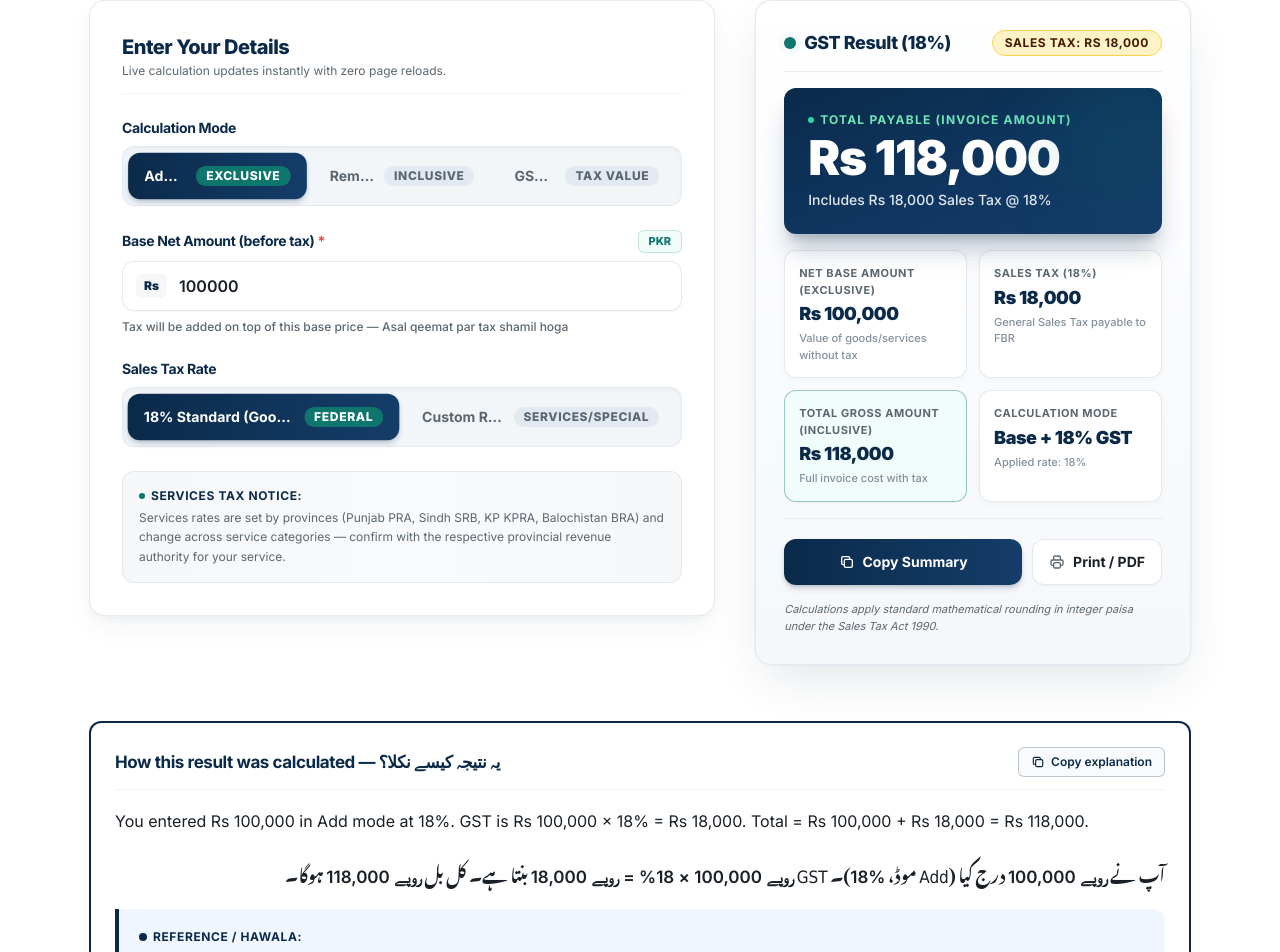
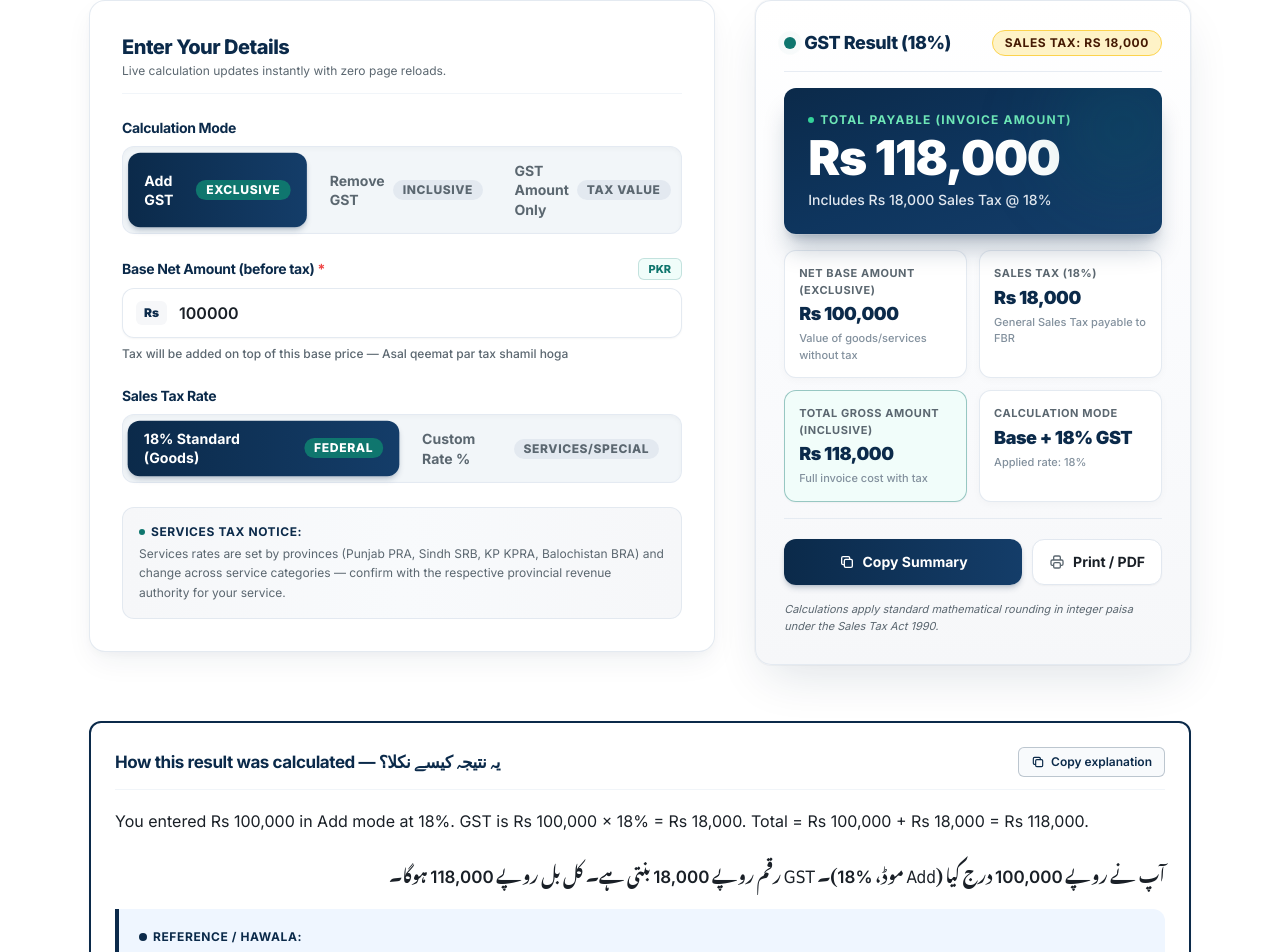
Before and after one commit to ihaider3/Pakistan-Tax-Website, a Next.js app: page /gst-calculator in a window 1280 px wide. Shown: the part 653-1605 px from the top of the page. Built offline with nearby package versions, Linux system fonts and the light colour scheme; a web font is replaced by a local one.

Commit message:
fix(audit): resolve D1-D8 audit defects (GST decimals, zero inputs, label truncations, Urdu BiDi spacing, grammar, selector prices)

```diff
--- a/src/app/fitrana-calculator/page.tsx
+++ b/src/app/fitrana-calculator/page.tsx
@@ -19,11 +19,12 @@ export default function FitranaCalculatorPage() {
   const [staple, setStaple] = useState<StapleType>("wheat");
   const [source, setSource] = useState<FitranaSourceKey>("muneeb");
 
+  const currentRates = fitranaRates2026.sources[source].rates;
   const stapleOptions: ToggleOption<StapleType>[] = [
-    { value: "wheat", label: "Wheat (Gandum)", badge: "Rs 300" },
-    { value: "barley", label: "Barley (Jau)", badge: "4 kg" },
-    { value: "dates", label: "Dates (Khajoor)", badge: "4 kg" },
-    { value: "raisins", label: "Raisins (Kishmish)", badge: "4 kg" },
+    { value: "wheat", label: "Wheat (Gandum)", badge: `Rs ${currentRates.wheat.amount.toLocaleString()}` },
+    { value: "barley", label: "Barley (Jau)", badge: `Rs ${currentRates.barley.amount.toLocaleString()}` },
+    { value: "dates", label: "Dates (Khajoor)", badge: `Rs ${currentRates.dates.amount.toLocaleString()}` },
+    { value: "raisins", label: "Raisins (Kishmish)", badge: `Rs ${currentRates.raisins.amount.toLocaleString()}` },
   ];
 
   const sourceOptions: ToggleOption<FitranaSourceKey>[] = [
@@ -73,14 +74,14 @@ export default function FitranaCalculatorPage() {
         },
         {
           label: "Total Family Members",
-          value: `${result.familyMembers} persons`,
+          value: `${result.familyMembers} ${result.familyMembers === 1 ? "person" : "persons"}`,
           subtext: "Self + all dependent family members",
         },
       ]
     : [];
 
   const copySummaryText = result
-    ? `Household Fitrana: ${formatRupees(result.totalFitrana)} (${result.familyMembers} persons × ${formatRupees(result.perPersonRate)} on ${result.stapleName} - ${result.sourceName}) — Pakistan Finance Calculators`
+    ? `Household Fitrana: ${formatRupees(result.totalFitrana)} (${result.familyMembers} ${result.familyMembers === 1 ? "person" : "persons"} × ${formatRupees(result.perPersonRate)} on ${result.stapleName} - ${result.sourceName}) — Pakistan Finance Calculators`
     : "";
 
   // Side-by-Side Rates Comparison Table
@@ -264,16 +265,18 @@ export default function FitranaCalculatorPage() {
       : "کشمش"
     : "";
 
+  const personPlural = result ? (result.familyMembers === 1 ? "person" : "persons") : "persons";
+
   const explanationBox = result ? (
     <ExplanationBox
       type="islamic"
-      englishText={`Fitrana is paid per person before the Eid prayer. Your family has ${result.familyMembers} persons. At Rs ${formatRupees(result.perPersonRate, { prefix: false })} per person (${result.stapleName}, ${result.sourceName}), your total Fitrana is ${result.familyMembers} × Rs ${formatRupees(result.perPersonRate, { prefix: false })} = Rs ${formatRupees(result.totalFitrana, { prefix: false })}.`}
+      englishText={`Fitrana is paid per person before the Eid prayer. Your family has ${result.familyMembers} ${personPlural}. At Rs ${formatRupees(result.perPersonRate, { prefix: false })} per person (${result.stapleName}, ${result.sourceName}), your total Fitrana is ${result.familyMembers} × Rs ${formatRupees(result.perPersonRate, { prefix: false })} = Rs ${formatRupees(result.totalFitrana, { prefix: false })}.`}
       urduText={
         <>
-          فطرانہ ہر فرد کے حساب سے عید کی نماز سے پہلے ادا کرنا ہوتا ہے۔ آپ کے گھرانے میں <span dir="ltr" className="inline-block font-sans font-semibold">{result.familyMembers}</span> افراد ہیں۔ <span dir="ltr" className="inline-block font-sans font-semibold">روپے {formatRupees(result.perPersonRate, { prefix: false })}</span> فی فرد ({stapleNameUrdu}، {result.sourceName}) کے حساب سے کل فطرانہ <span dir="ltr" className="inline-block font-sans font-semibold">{result.familyMembers} × روپے {formatRupees(result.perPersonRate, { prefix: false })} = روپے {formatRupees(result.totalFitrana, { prefix: false })}</span> بنتا ہے۔
+          فطرانہ ہر فرد کے حساب سے عید کی نماز سے پہلے ادا کرنا ہوتا ہے۔ آپ کے گھرانے میں <bdi dir="ltr" className="font-sans font-semibold">{result.familyMembers}</bdi> {result.familyMembers === 1 ? "فرد ہے" : "افراد ہیں"}۔ روپے <bdi dir="ltr" className="font-sans font-semibold">{formatRupees(result.perPersonRate, { prefix: false })}</bdi> فی فرد ({stapleNameUrdu}، {result.sourceName}) کے حساب سے کل فطرانہ روپے <bdi dir="ltr" className="font-sans font-semibold">{formatRupees(result.totalFitrana, { prefix: false })}</bdi> بنتا ہے۔
         </>
       }
-      urduTextPlain={`فطرانہ ہر فرد کے حساب سے عید کی نماز سے پہلے ادا کرنا ہوتا ہے۔ آپ کے گھرانے میں ${result.familyMembers} افراد ہیں۔ روپے ${formatRupees(result.perPersonRate, { prefix: false })} فی فرد (${stapleNameUrdu}، ${result.sourceName}) کے حساب سے کل فطرانہ ${result.familyMembers} × روپے ${formatRupees(result.perPersonRate, { prefix: false })} = روپے ${formatRupees(result.totalFitrana, { prefix: false })} بنتا ہے۔`}
+      urduTextPlain={`فطرانہ ہر فرد کے حساب سے عید کی نماز سے پہلے ادا کرنا ہوتا ہے۔ آپ کے گھرانے میں ${result.familyMembers} ${result.familyMembers === 1 ? "فرد ہے" : "افراد ہیں"}۔ روپے ${formatRupees(result.perPersonRate, { prefix: false })} فی فرد (${stapleNameUrdu}، ${result.sourceName}) کے حساب سے کل فطرانہ روپے ${formatRupees(result.totalFitrana, { prefix: false })} بنتا ہے۔`}
       extraBullets={fitranaBullets}
       referenceContent={
         <>
@@ -288,7 +291,7 @@ export default function FitranaCalculatorPage() {
               <strong>Note:</strong> Wheat Rs 300 per person is the agreed minimum (Mufti Muneeb + CII both). Barley, dates and raisins rates differ by source — the calculator already shows both.
             </p>
             <div dir="rtl" lang="ur" className="font-urdu text-right text-slate-800 pt-0.5">
-              <strong className="text-primary font-bold ml-1.5 font-sans">نوٹ:</strong> گندم <span dir="ltr" className="inline-block font-sans font-semibold">روپے 300</span> فی فرد متفقہ کم از کم رقم ہے (مفتی منیب + سی آئی آئی دونوں)۔ جو، کھجور اور کشمش کے نرخ ماخذ کے لحاظ سے مختلف ہیں — کیلکولیٹر دونوں دکھاتا ہے۔
+              <strong className="text-primary font-bold ml-1.5 font-sans">نوٹ:</strong> گندم روپے <bdi dir="ltr" className="font-sans font-semibold">300</bdi> فی فرد متفقہ کم از کم رقم ہے (مفتی منیب + سی آئی آئی دونوں)۔ جو، کھجور اور کشمش کے نرخ ماخذ کے لحاظ سے مختلف ہیں — کیلکولیٹر دونوں دکھاتا ہے۔
             </div>
           </div>
         </>
--- a/src/app/gst-calculator/page.tsx
+++ b/src/app/gst-calculator/page.tsx
@@ -39,8 +39,9 @@ export default function GstCalculatorPage() {
 
   const effectiveRate = ratePreset === "18" ? 18 : customRateNum;
 
+  const isBlank = amountRaw.trim() === "";
   let result: GstCalculationResult | null = null;
-  if (isValid && amountNum > 0) {
+  if (isValid && !isBlank && amountNum >= 0) {
     result = calculateGst(amountNum, mode, effectiveRate);
   }
 
@@ -49,19 +50,19 @@ export default function GstCalculatorPage() {
     ? [
         {
           label: "Net Base Amount (Exclusive)",
-          value: formatRupees(result.baseAmount),
+          value: formatRupees(result.baseAmount, { showPaisaIfDecimal: true }),
           subtext: "Value of goods/services without tax",
           highlight: mode === "remove",
         },
         {
           label: `Sales Tax (${result.ratePercentage})`,
-          value: formatRupees(result.gstAmount),
+          value: formatRupees(result.gstAmount, { showPaisaIfDecimal: true }),
           subtext: "General Sales Tax payable to FBR",
           highlight: mode === "amount_only",
         },
         {
           label: "Total Gross Amount (Inclusive)",
-          value: formatRupees(result.totalAmount),
+          value: formatRupees(result.totalAmount, { showPaisaIfDecimal: true }),
           subtext: "Full invoice cost with tax",
           highlight: mode === "add",
         },
@@ -79,7 +80,7 @@ export default function GstCalculatorPage() {
     : [];
 
   const copySummaryText = result
-    ? `Base Price: ${formatRupees(result.baseAmount)} | GST (${result.ratePercentage}): ${formatRupees(result.gstAmount)} | Total Invoice: ${formatRupees(result.totalAmount)} — Pakistan Finance Calculators`
+    ? `Base Price: ${formatRupees(result.baseAmount, { showPaisaIfDecimal: true })} | GST (${result.ratePercentage}): ${formatRupees(result.gstAmount, { showPaisaIfDecimal: true })} | Total Invoice: ${formatRupees(result.totalAmount, { showPaisaIfDecimal: true })} — Pakistan Finance Calculators`
     : "";
 
   // Breakdown Table
@@ -108,7 +109,7 @@ export default function GstCalculatorPage() {
                   : "0%"}
               </span>
             ),
-            amount: formatRupees(result.baseAmount),
+            amount: formatRupees(result.baseAmount, { showPaisaIfDecimal: true }),
           },
         },
         {
@@ -130,7 +131,7 @@ export default function GstCalculatorPage() {
                   : "0%"}
               </span>
             ),
-            amount: formatRupees(result.gstAmount),
+            amount: formatRupees(result.gstAmount, { showPaisaIfDecimal: true }),
           },
         },
       ]
@@ -241,26 +242,27 @@ export default function GstCalculatorPage() {
                 ? result.totalAmount
                 : mode === "remove"
                 ? result.baseAmount
-                : result.totalAmount
+                : result.totalAmount,
+              { showPaisaIfDecimal: true }
             )
           : "Rs 0"
       }
       mainSubtext={
         result
-          ? `Includes ${formatRupees(result.gstAmount)} Sales Tax @ ${result.ratePercentage}`
+          ? `Includes ${formatRupees(result.gstAmount, { showPaisaIfDecimal: true })} Sales Tax @ ${result.ratePercentage}`
           : undefined
       }
       statusBadge={
         result
           ? {
-              text: `Sales Tax: ${formatRupees(result.gstAmount)}`,
+              text: `Sales Tax: ${formatRupees(result.gstAmount, { showPaisaIfDecimal: true })}`,
               variant: "warning",
             }
           : undefined
       }
       secondaryResults={secondaryResults}
       copySummaryText={copySummaryText}
-      isEmpty={!result || amountNum <= 0}
+      isEmpty={isBlank || !isValid || !result}
       emptyPrompt="Enter an amount above to see your result — Upar raqam likhein, result foran nazar aayega."
       footnote="Calculations apply standard mathematical rounding in integer paisa under the Sales Tax Act 1990."
     />
@@ -271,32 +273,32 @@ export default function GstCalculatorPage() {
       type="tax"
       englishText={
         mode === "add"
-          ? `You entered Rs ${formatRupees(result.baseAmount, { prefix: false })} in Add mode at ${result.ratePercentage}. GST is Rs ${formatRupees(result.baseAmount, { prefix: false })} × ${result.ratePercentage} = Rs ${formatRupees(result.gstAmount, { prefix: false })}. Total = Rs ${formatRupees(result.baseAmount, { prefix: false })} + Rs ${formatRupees(result.gstAmount, { prefix: false })} = Rs ${formatRupees(result.totalAmount, { prefix: false })}.`
+          ? `You entered Rs ${formatRupees(result.baseAmount, { prefix: false, showPaisaIfDecimal: true })} in Add mode at ${result.ratePercentage}. GST is Rs ${formatRupees(result.baseAmount, { prefix: false, showPaisaIfDecimal: true })} × ${result.ratePercentage} = Rs ${formatRupees(result.gstAmount, { prefix: false, showPaisaIfDecimal: true })}. Total = Rs ${formatRupees(result.baseAmount, { prefix: false, showPaisaIfDecimal: true })} + Rs ${formatRupees(result.gstAmount, { prefix: false, showPaisaIfDecimal: true })} = Rs ${formatRupees(result.totalAmount, { prefix: false, showPaisaIfDecimal: true })}.`
           : mode === "remove"
-          ? `You entered Rs ${formatRupees(result.totalAmount, { prefix: false })} in Remove mode at ${result.ratePercentage}. Base price is Rs ${formatRupees(result.totalAmount, { prefix: false })} ÷ ${(1 + effectiveRate / 100).toFixed(2).replace(/\.?0+$/, "")} = Rs ${formatRupees(result.baseAmount, { prefix: false })}. GST inside it is Rs ${formatRupees(result.totalAmount, { prefix: false })} − Rs ${formatRupees(result.baseAmount, { prefix: false })} = Rs ${formatRupees(result.gstAmount, { prefix: false })}.`
-          : `You entered Rs ${formatRupees(result.gstAmount, { prefix: false })} in GST Amount mode at ${result.ratePercentage}. Base price is Rs ${formatRupees(result.baseAmount, { prefix: false })}. Total = Rs ${formatRupees(result.baseAmount, { prefix: false })} + Rs ${formatRupees(result.gstAmount, { prefix: false })} = Rs ${formatRupees(result.totalAmount, { prefix: false })}.`
+          ? `You entered Rs ${formatRupees(result.totalAmount, { prefix: false, showPaisaIfDecimal: true })} in Remove mode at ${result.ratePercentage}. Base price is Rs ${formatRupees(result.totalAmount, { prefix: false, showPaisaIfDecimal: true })} ÷ ${(1 + effectiveRate / 100).toFixed(2).replace(/\.?0+$/, "")} = Rs ${formatRupees(result.baseAmount, { prefix: false, showPaisaIfDecimal: true })}. GST inside it is Rs ${formatRupees(result.totalAmount, { prefix: false, showPaisaIfDecimal: true })} − Rs ${formatRupees(result.baseAmount, { prefix: false, showPaisaIfDecimal: true })} = Rs ${formatRupees(result.gstAmount, { prefix: false, showPaisaIfDecimal: true })}.`
+          : `You entered Rs ${formatRupees(result.gstAmount, { prefix: false, showPaisaIfDecimal: true })} in GST Amount mode at ${result.ratePercentage}. Base price is Rs ${formatRupees(result.baseAmount, { prefix: false, showPaisaIfDecimal: true })}. Total = Rs ${formatRupees(result.baseAmount, { prefix: false, showPaisaIfDecimal: true })} + Rs ${formatRupees(result.gstAmount, { prefix: false, showPaisaIfDecimal: true })} = Rs ${formatRupees(result.totalAmount, { prefix: false, showPaisaIfDecimal: true })}.`
       }
       urduText={
         mode === "add" ? (
           <>
-            آپ نے <span dir="ltr" className="inline-block font-sans font-semibold">روپے {formatRupees(result.baseAmount, { prefix: false })}</span> درج کیا (Add موڈ، <span dir="ltr" className="inline-block font-sans font-semibold">{result.ratePercentage}</span>)۔ GST <span dir="ltr" className="inline-block font-sans font-semibold">روپے {formatRupees(result.baseAmount, { prefix: false })} × {result.ratePercentage} = روپے {formatRupees(result.gstAmount, { prefix: false })}</span> بنتا ہے۔ کل بل <span dir="ltr" className="inline-block font-sans font-semibold">روپے {formatRupees(result.totalAmount, { prefix: false })}</span> ہوگا۔
+            آپ نے روپے <bdi dir="ltr" className="font-sans font-semibold">{formatRupees(result.baseAmount, { prefix: false, showPaisaIfDecimal: true })}</bdi> درج کیا (Add موڈ، <bdi dir="ltr" className="font-sans font-semibold">{result.ratePercentage}</bdi>)۔ GST رقم روپے <bdi dir="ltr" className="font-sans font-semibold">{formatRupees(result.gstAmount, { prefix: false, showPaisaIfDecimal: true })}</bdi> بنتی ہے۔ کل بل روپے <bdi dir="ltr" className="font-sans font-semibold">{formatRupees(result.totalAmount, { prefix: false, showPaisaIfDecimal: true })}</bdi> ہوگا۔
           </>
         ) : mode === "remove" ? (
           <>
-            آپ نے <span dir="ltr" className="inline-block font-sans font-semibold">روپے {formatRupees(result.totalAmount, { prefix: false })}</span> درج کیا (Remove موڈ، <span dir="ltr" className="inline-block font-sans font-semibold">{result.ratePercentage}</span>)۔ اصل قیمت (بغیر ٹیکس) <span dir="ltr" className="inline-block font-sans font-semibold">روپے {formatRupees(result.baseAmount, { prefix: false })}</span> ہے اور GST <span dir="ltr" className="inline-block font-sans font-semibold">روپے {formatRupees(result.totalAmount, { prefix: false })} − روپے {formatRupees(result.baseAmount, { prefix: false })} = روپے {formatRupees(result.gstAmount, { prefix: false })}</span> ہے۔ کل بل <span dir="ltr" className="inline-block font-sans font-semibold">روپے {formatRupees(result.totalAmount, { prefix: false })}</span> تھا۔
+            آپ نے روپے <bdi dir="ltr" className="font-sans font-semibold">{formatRupees(result.totalAmount, { prefix: false, showPaisaIfDecimal: true })}</bdi> درج کیا (Remove موڈ، <bdi dir="ltr" className="font-sans font-semibold">{result.ratePercentage}</bdi>)۔ اصل قیمت (بغیر ٹیکس) روپے <bdi dir="ltr" className="font-sans font-semibold">{formatRupees(result.baseAmount, { prefix: false, showPaisaIfDecimal: true })}</bdi> ہے اور GST رقم روپے <bdi dir="ltr" className="font-sans font-semibold">{formatRupees(result.gstAmount, { prefix: false, showPaisaIfDecimal: true })}</bdi> ہے۔ کل بل روپے <bdi dir="ltr" className="font-sans font-semibold">{formatRupees(result.totalAmount, { prefix: false, showPaisaIfDecimal: true })}</bdi> تھا۔
           </>
         ) : (
           <>
-            آپ نے <span dir="ltr" className="inline-block font-sans font-semibold">روپے {formatRupees(result.gstAmount, { prefix: false })}</span> درج کیا (GST Amount موڈ، <span dir="ltr" className="inline-block font-sans font-semibold">{result.ratePercentage}</span>)۔ اصل قیمت <span dir="ltr" className="inline-block font-sans font-semibold">روپے {formatRupees(result.baseAmount, { prefix: false })}</span> اور کل بل <span dir="ltr" className="inline-block font-sans font-semibold">روپے {formatRupees(result.totalAmount, { prefix: false })}</span> ہوگا۔
+            آپ نے روپے <bdi dir="ltr" className="font-sans font-semibold">{formatRupees(result.gstAmount, { prefix: false, showPaisaIfDecimal: true })}</bdi> درج کیا (GST Amount موڈ، <bdi dir="ltr" className="font-sans font-semibold">{result.ratePercentage}</bdi>)۔ اصل قیمت روپے <bdi dir="ltr" className="font-sans font-semibold">{formatRupees(result.baseAmount, { prefix: false, showPaisaIfDecimal: true })}</bdi> اور کل بل روپے <bdi dir="ltr" className="font-sans font-semibold">{formatRupees(result.totalAmount, { prefix: false, showPaisaIfDecimal: true })}</bdi> ہوگا۔
           </>
         )
       }
       urduTextPlain={
         mode === "add"
-          ? `آپ نے روپے ${formatRupees(result.baseAmount, { prefix: false })} درج کیا (Add موڈ، ${result.ratePercentage})۔ GST روپے ${formatRupees(result.baseAmount, { prefix: false })} × ${result.ratePercentage} = روپے ${formatRupees(result.gstAmount, { prefix: false })} بنتا ہے۔ کل بل روپے ${formatRupees(result.totalAmount, { prefix: false })} ہوگا۔`
+          ? `آپ نے روپے ${formatRupees(result.baseAmount, { prefix: false, showPaisaIfDecimal: true })} درج کیا (Add موڈ، ${result.ratePercentage})۔ GST رقم روپے ${formatRupees(result.gstAmount, { prefix: false, showPaisaIfDecimal: true })} بنتی ہے۔ کل بل روپے ${formatRupees(result.totalAmount, { prefix: false, showPaisaIfDecimal: true })} ہوگا۔`
           : mode === "remove"
-          ? `آپ نے روپے ${formatRupees(result.totalAmount, { prefix: false })} درج کیا (Remove موڈ، ${result.ratePercentage})۔ اصل قیمت (بغیر ٹیکس) روپے ${formatRupees(result.baseAmount, { prefix: false })} ہے اور GST روپے ${formatRupees(result.totalAmount, { prefix: false })} − روپے ${formatRupees(result.baseAmount, { prefix: false })} = روپے ${formatRupees(result.gstAmount, { prefix: false })} ہے۔ کل بل روپے ${formatRupees(result.totalAmount, { prefix: false })} تھا۔`
-          : `آپ نے روپے ${formatRupees(result.gstAmount, { prefix: false })} درج کیا (GST Amount موڈ، ${result.ratePercentage})۔ اصل قیمت روپے ${formatRupees(result.baseAmount, { prefix: false })} اور کل بل روپے ${formatRupees(result.totalAmount, { prefix: false })} ہوگا۔`
+          ? `آپ نے روپے ${formatRupees(result.totalAmount, { prefix: false, showPaisaIfDecimal: true })} درج کیا (Remove موڈ، ${result.ratePercentage})۔ اصل قیمت (بغیر ٹیکس) روپے ${formatRupees(result.baseAmount, { prefix: false, showPaisaIfDecimal: true })} ہے اور GST رقم روپے ${formatRupees(result.gstAmount, { prefix: false, showPaisaIfDecimal: true })} ہے۔ کل بل روپے ${formatRupees(result.totalAmount, { prefix: false, showPaisaIfDecimal: true })} تھا۔`
+          : `آپ نے روپے ${formatRupees(result.gstAmount, { prefix: false, showPaisaIfDecimal: true })} درج کیا (GST Amount موڈ، ${result.ratePercentage})۔ اصل قیمت روپے ${formatRupees(result.baseAmount, { prefix: false, showPaisaIfDecimal: true })} اور کل بل روپے ${formatRupees(result.totalAmount, { prefix: false, showPaisaIfDecimal: true })} ہوگا۔`
       }
       referenceContent={
         <>
--- a/src/app/page.tsx
+++ b/src/app/page.tsx
@@ -119,7 +119,7 @@ const calculators = [
     dotColor: "bg-emerald-600",
     topGradient: "from-emerald-600 via-teal-700 to-green-600",
     iconBg: "bg-gradient-to-br from-emerald-800 via-teal-900 to-[#0B3322] text-white shadow-emerald-900/25",
-    features: ["5 Islamic Commodities", "Household Total", "Mufti Muneeb Rates"],
+    features: ["4 Islamic Commodities", "Household Total", "Mufti Muneeb Rates"],
     buttonText: "Calculate Fitrana",
     icon: (
       <svg className="w-7 h-7" fill="none" viewBox="0 0 24 24" stroke="currentColor">
--- a/src/components/Toggle.tsx
+++ b/src/components/Toggle.tsx
@@ -69,16 +69,16 @@ export default function Toggle<T extends string>({
               role="radio"
               aria-checked={isSelected}
               onClick={() => onChange(opt.value)}
-              className={`min-h-[46px] px-3.5 sm:px-4 py-2.5 text-xs sm:text-sm font-bold rounded-xl transition-all duration-200 flex items-center justify-between gap-2.5 focus:outline-hidden focus:ring-2 focus:ring-accent whitespace-nowrap ${
+              className={`min-h-[48px] px-3 sm:px-4 py-2 text-xs sm:text-sm font-bold rounded-xl transition-all duration-200 flex items-center justify-between gap-2 focus:outline-hidden focus:ring-2 focus:ring-accent text-left ${
                 isSelected
                   ? "bg-gradient-to-r from-primary to-primary-light text-white shadow-md shadow-primary/20 scale-[1.01]"
                   : "text-appText-muted hover:text-primary hover:bg-white/80"
               }`}
             >
-              <span className="truncate">{opt.label}</span>
+              <span className="leading-snug break-words">{opt.label}</span>
               {opt.badge && (
                 <span
-                  className={`text-[10px] sm:text-xs px-2.5 py-0.5 rounded-full font-extrabold uppercase tracking-wider shrink-0 transition-colors ${
+                  className={`text-[10px] sm:text-xs px-2 sm:px-2.5 py-0.5 rounded-full font-extrabold uppercase tracking-wider shrink-0 transition-colors ${
                     isSelected
                       ? "bg-accent text-white shadow-2xs"
                       : "bg-slate-200/90 text-appText-muted"
--- a/src/lib/calc/money.ts
+++ b/src/lib/calc/money.ts
@@ -84,6 +84,7 @@ export function formatRupees(
   options?: {
     prefix?: boolean;
     showPaisa?: boolean;
+    showPaisaIfDecimal?: boolean;
   }
 ): string {
   if (amount === null || amount === undefined || isNaN(amount)) {
@@ -91,10 +92,10 @@ export function formatRupees(
   }
 
   const prefix = options?.prefix === false ? "" : "Rs ";
+  const paisaVal = roundToPaisa(amount);
 
-  if (options?.showPaisa) {
+  if (options?.showPaisa || (options?.showPaisaIfDecimal && paisaVal % 1 !== 0)) {
     // Exact paisa formatted
-    const paisaVal = roundToPaisa(amount);
     const parts = paisaVal.toFixed(2).split(".");
     const integerPart = Number(parts[0]).toLocaleString("en-US");
     return `${prefix}${integerPart}.${parts[1]}`;
```
Also changed, not shown: src/app/property-tax-calculator/page.tsx (+8 -7 lines), src/app/salary-tax-calculator/page.tsx (+5 -4 lines), src/app/zakat-calculator/page.tsx (+4 -4 lines), 2 other files (tests, documents, lock files or other folders).
